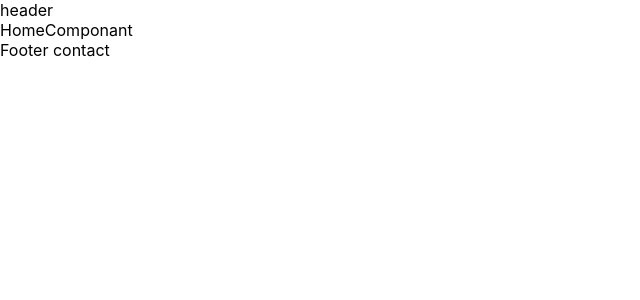
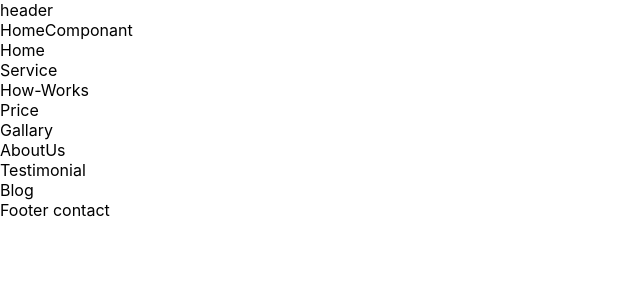
Before and after one commit to kavitaui/new-portfolio, a React (Create React App) app: page /home in a window 1280 px wide. Shown: the top 300 px of the page, without its empty margins (0-640 px from the left). Built offline with nearby package versions, Linux system fonts and the light colour scheme.

Commit message:
to make all componants

```diff
--- a/src/App.js
+++ b/src/App.js
@@ -1,12 +1,29 @@
 import Footer  from "./Componants/SharedComponants/Footer"
 import HomeComponant from "./Componants/HomeComponant";
 import Header from "./Componants/SharedComponants/Header";
+import AboutUs from "./Componants/HeaderFolder/AboutUs";
+import Blog from "./Componants/HeaderFolder/Blog";
+import Home from "./Componants/HeaderFolder/Home";
+import HowWorks from "./Componants/HeaderFolder/How-Works";
+import Price from "./Componants/HeaderFolder/Price";
+import Service from "./Componants/HeaderFolder/Service";
+import Testimonial from "./Componants/HeaderFolder/Testimonial";
+import Gallary from "./Componants/HeaderFolder/Gallary";
 export default function App(){
   return(
    <div>
     <Header />
     <HomeComponant/>
-    <Footer/>
+    <Home/>
+    <Service/>
+    <HowWorks/>
+    <Price/>
+   <Gallary/>
+   <AboutUs/>
+    <Testimonial/>
+    <Blog/>
+   <Footer/>
+
    </div>
   )
 }
--- a/src/Componants/HeaderFolder/AboutUs.js
+++ b/src/Componants/HeaderFolder/AboutUs.js
@@ -0,0 +1,8 @@
+export default function AboutUs(){
+    return(
+        <div>
+            AboutUs
+        </div>
+    )
+
+}
--- a/src/Componants/HeaderFolder/Blog.js
+++ b/src/Componants/HeaderFolder/Blog.js
@@ -0,0 +1,5 @@
+export default function Blog(){
+    return(
+        <div>Blog</div>
+    )
+}
--- a/src/Componants/HeaderFolder/Gallary.js
+++ b/src/Componants/HeaderFolder/Gallary.js
@@ -0,0 +1,5 @@
+export default function Gallary(){
+ return(
+    <div>Gallary</div>
+ )
+}
--- a/src/Componants/HeaderFolder/Home.js
+++ b/src/Componants/HeaderFolder/Home.js
@@ -0,0 +1,5 @@
+export default function Home (){
+    return(
+        <div>Home</div>
+    )
+}
--- a/src/Componants/HeaderFolder/How-Works.js
+++ b/src/Componants/HeaderFolder/How-Works.js
@@ -0,0 +1,5 @@
+export default function HowWorks(){
+    return(
+        <div>How-Works</div>
+    )
+}
--- a/src/Componants/HeaderFolder/Price.js
+++ b/src/Componants/HeaderFolder/Price.js
@@ -0,0 +1,5 @@
+export default function Price(){
+    return(
+        <div>Price</div>
+    )
+}
--- a/src/Componants/HeaderFolder/Service.js
+++ b/src/Componants/HeaderFolder/Service.js
@@ -0,0 +1,5 @@
+export default function Service(){
+    return(
+        <div>Service</div>
+    )
+}
--- a/src/Componants/HeaderFolder/Testimonial.js
+++ b/src/Componants/HeaderFolder/Testimonial.js
@@ -0,0 +1,5 @@
+export default function Testimonial(){
+    return(
+        <div>Testimonial</div>
+    )
+}
```
